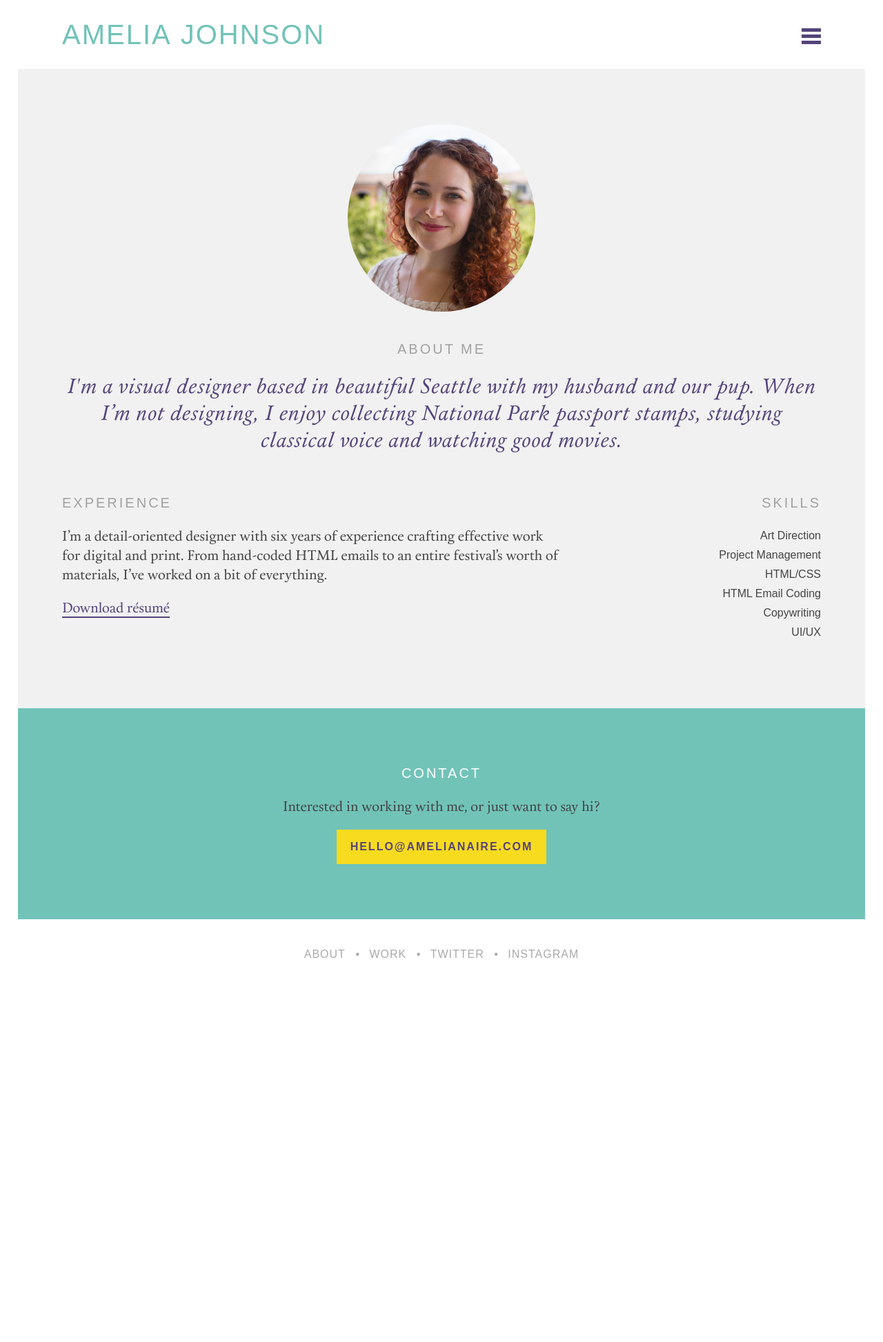
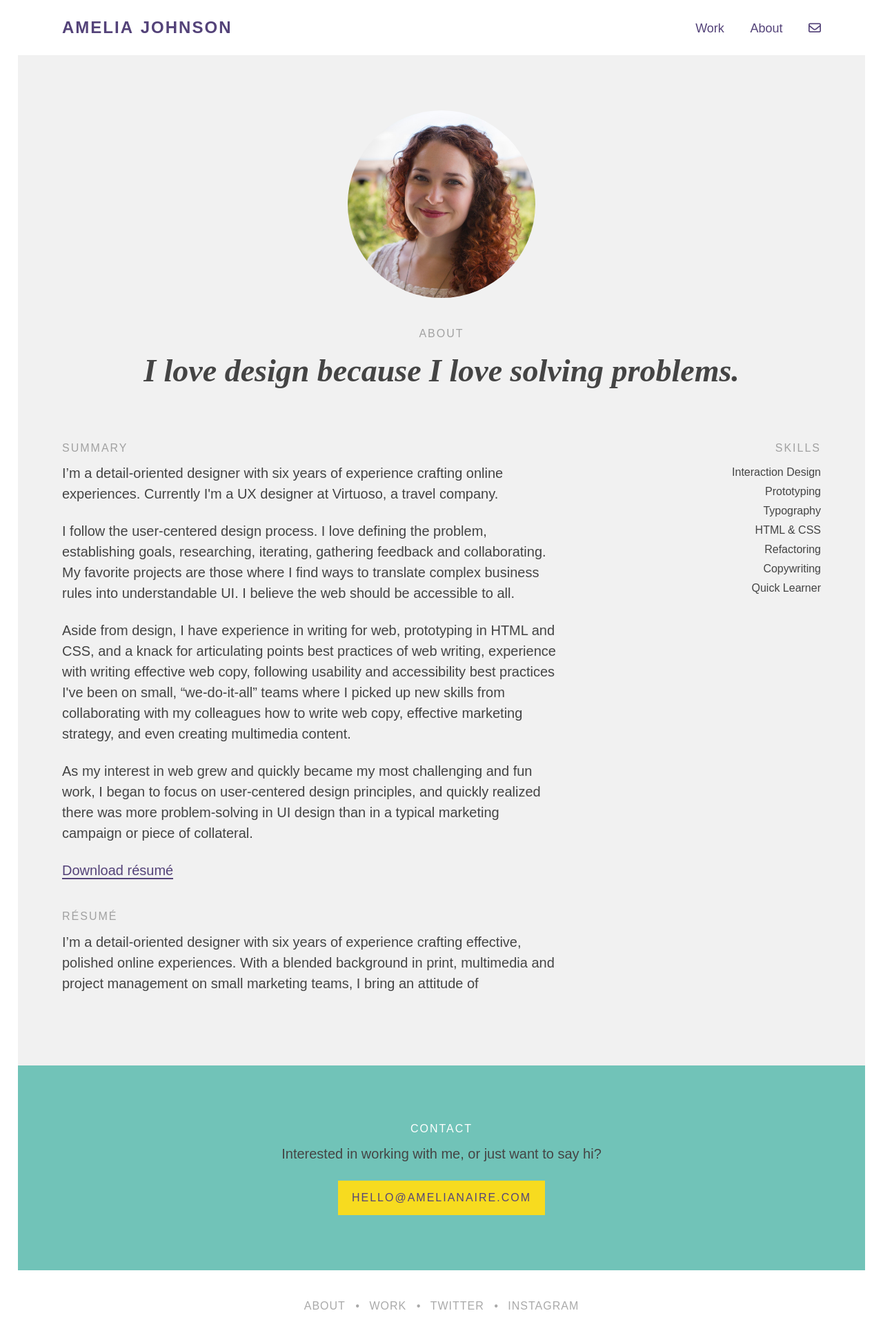
Before and after one commit to amelianaire/amelianaire_2014, a Jekyll site: the page built from about/index.html, in a window 1280 px wide. Shown: the whole page at 69% size. Built offline with Jekyll 4.4.1, drawn with Linux system fonts in a browser that asks for light colours; nearby versions of some CDN libraries; Markdown is read by kramdown in place of the engine named in the settings; before the commit the page ends 1435 px from its top, so only the background shows below that.

Commit message:
Worked on nav, typography, about me page and homepage B

```diff
--- a/_layouts/default.html
+++ b/_layouts/default.html
@@ -7,7 +7,7 @@
         <meta charset="utf-8">
         <meta http-equiv="X-UA-Compatible" content="IE=edge">
         <title>{{ page.title }}</title>
-        <meta name="description" content="Visual designer with six years of experience crafting effective, polished solutions for web and print.">
+        <meta name="description" content="UX and Visual designer with six years of experience crafting effective, polished solutions for web.">
         <meta name="viewport" content="width=device-width, initial-scale=1">
 
         <!-- Place favicon.ico and apple-touch-icon.png in the root directory -->
@@ -16,6 +16,11 @@
         <link rel="stylesheet" href="{{site.baseurl}}/css/fonts.css">
         <link rel="stylesheet" href="{{site.baseurl}}/css/gridpak.css">
         <link rel="stylesheet" href="{{site.baseurl}}/css/main.css">
+
+        <!--FontAwesome-->
+        <script src="https://use.fontawesome.com/984a62f17b.js"></script>
+
+
         <script src="{{site.baseurl}}/js/vendor/modernizr-2.6.2.min.js"></script>
 
         <script src="//use.typekit.net/bxe3ppa.js"></script>
@@ -26,6 +31,7 @@
             <p class="browsehappy">You are using an <strong>outdated</strong> browser. Please <a href="http://browsehappy.com/">upgrade your browser</a> to improve your experience.</p>
         <![endif]-->
 
+<!--
         <div id="menu" class="modal">
             <nav>
                 <a href="{{site.baseurl}}/">Work</a>
@@ -33,20 +39,31 @@
                 <a href="mailto:hello@amelianaire.com">Contact</a>
             </nav>
         </div>
+-->
 
         <header id="page-header" class="clearfix">
             <div class="content">
                 <div class="row">
-                    <div class="col span_6">
+                    <div class="col span_3">
                         <h1 id="logo"><a href="{{site.baseurl}}/">Amelia Johnson</a></h1>
+                    </div>
 
-                        <div id="menu-button">
+
+                <div class="col span_3">
+                    <nav class="nav">
+                        <a href="{{site.baseurl}}/">Work</a>
+                        <a href="{{site.baseurl}}/about/">About</a>
+                        <a href="mailto:hello@amelianaire.com"><span class="fa fa-envelope-o" aria-hidden="true"></span></a>
+
+                    </nav>
+                </div>
+                        <!--<div id="menu-button">
                             <div class="menu-bar-one"></div>
                             <div class="menu-bar-two"></div>
                             <div class="menu-bar-three"></div>
                         </div>
+                        <-->
                     </div>
-                </div>
             </div>
         </header>
 
--- a/_layouts/work.html
+++ b/_layouts/work.html
@@ -22,10 +22,10 @@ layout: default
                                 <span class="loop-item on">Hire</span>
                                 <span class="loop-item">Coffee</span>
                                 <span class="loop-item">Freelance</span>
-                                <span class="loop-item">Tetris</span>
+                                <span class="loop-item">Scrabble</span>
                             </h3>
                             <div class="button-wrap">
-                                <a class="button" href="mailto:hello@amelianaire.com">hello@amelianaire.com</a>
+                                <a class="button" href="mailto:hello@amelianaire.com"> hello@amelianaire.com</a>
                             </div>
                         </div>
                     </div>
--- a/about/index.html
+++ b/about/index.html
@@ -15,30 +15,48 @@ title: Amelia Johnson - About
 
         <div class="row">
             <div class="col span_6 center">
-                <h2 class="gray-text">About Me</h2>
-                <h1 class="tagline">I'm a visual designer based in beautiful Seattle with my husband and our pup. When I’m not designing, I enjoy collecting National Park passport stamps, studying classical voice and watching good movies.</h1>
+                <h2 class="gray-text">About</h2>
+                <h1 class="tagline">I love design because I love solving problems.</h1>
             </div>
          </div>
 
         <div class="row">
             <div class="col span_4">
-                <h2 class="gray-text">Experience</h2>
-                <p>I’m a detail-oriented designer with six years of experience crafting effective work for digital and print. From hand-coded HTML emails to an entire festival’s worth of materials, I’ve worked on a bit of everything.</p>
+                <h2 class="gray-text">Summary</h2>
+                <p>I’m a detail-oriented designer with six years of experience crafting online experiences. Currently I'm a UX designer at Virtuoso, a travel company.</p>
+
+                <p>I follow the user-centered design process. I love defining the problem, establishing goals, researching, iterating, gathering feedback and collaborating. My favorite projects are those where I find ways to translate complex business rules into understandable UI. I believe the web should be accessible to all.</p>
+
+                <p>Aside from design, I have experience in writing for web, prototyping in HTML and CSS, and a knack for articulating points
+
+
+                    best practices of web writing,  experience with writing effective web copy, following usability and accessibility best practices I've been on small, &ldquo;we-do-it-all&rdquo; teams where I picked up new skills from collaborating with my colleagues how to write web copy, effective marketing strategy, and even creating multimedia content.</p>
+
+                <p>As my interest in web grew and quickly became my most challenging and fun work, I began to focus on user-centered design principles, and quickly realized there was more problem-solving in UI design than in a typical marketing campaign or piece of collateral. </p>
+
                 <a href="Amelia-Johnson-Resume.pdf">Download r&eacute;sum&eacute;</a>
             </div>
 
             <div class="col span_2 right">
                 <h2 class="gray-text">Skills</h2>
                 <ul>
-                    <li>Art Direction</li>
-                    <li>Project Management</li>
-                    <li>HTML/CSS</li>
-                    <li>HTML Email Coding</li>
+                    <li>Interaction Design</li>
+                    <li>Prototyping</li>
+                    <li>Typography</li>
+                    <li>HTML & CSS</li>
+                    <li>Refactoring</li>
                     <li>Copywriting</li>
-                    <li>UI/UX</li>
+                    <li>Quick Learner</li>
+
                 </ul>
             </div>
         </div>
+
+        <!--Resume-->
+        <div class="row">
+            <div class="col span_4">
+                <h2 class="gray-text">R&Eacute;sum&Eacute;</h2>
+                <p>I’m a detail-oriented designer with six years of experience crafting effective, polished online experiences. With a blended background in print, multimedia and project management on small marketing teams, I bring an attitude of </p>
     </section>
 </div>
 
--- a/css/main.css
+++ b/css/main.css
@@ -100,37 +100,52 @@ textarea {
 h1, h2, h3, h4 {
     margin-top: 0;
     margin-bottom: 0.6em;
-    text-transform: uppercase;
     font-weight: 400;
-    color: #544379;
+    color: #444;
 }
 
 h1 {
-    font-family: "franklin-gothic-urw-comp-1","franklin-gothic-urw-comp-2", sans-serif;
-    font-size: 40px;
-    letter-spacing: 2px;
+    font-family: "canada-type-gibson-1", "canada-type-gibson-2", sans-serif;
+    font-size: 38px;
+    letter-spacing: 1px;
+    text-transform: uppercase;
     font-weight: 400;
     line-height: 1em;
 }
 
+h1.detail {
+    font-size:34px;
+    text-transform: none;
+    letter-spacing: 2px;
+    color: #999;
+}
+
+h2.tagline {
+    font-size: 20px;
+    color: #444;
+}
+
 h2 {
-    font-family: "franklin-gothic-urw-1","franklin-gothic-urw-2", sans-serif;
-    font-size: 20px;
-    letter-spacing: 3px;
+    font-family: "canada-type-gibson-1", "canada-type-gibson-2", sans-serif;
+    font-size: 16px;
+    letter-spacing: 2px;
+    text-transform: uppercase;
     font-weight: 400;
-    margin-bottom: 1em;
+    margin-bottom: 0.6rem;
 }
 
 h3 {
-    font-family: "franklin-gothic-urw-1","franklin-gothic-urw-2", sans-serif;
+    font-family: "canada-type-gibson-1", "canada-type-gibson-2", sans-serif;
     font-size: 16px;
     letter-spacing: 3px;
+    text-transform: uppercase;
     font-weight: 400;
     color: #a1a1a1;
 }
 
 p {
     margin-top: 0;
+    margin-bottom: 1.5rem;
 }
 
 a {
@@ -156,14 +171,17 @@ ul {
     list-style: none;
     margin-top: 0;
     padding-left: 0;
+
 }
 
 .content ul.bullets {
     list-style: disc outside none;
     margin-left: 20px;
-    font-family: 'calendas_plus', serif;
+    margin-bottom: 2.6rem;
+    font-family: "canada-type-gibson-1", "canada-type-gibson-2", sans-serif;
     font-size: 20px;
-    line-height: 1.4;
+    line-height: 1.6;
+
 }
 
 .content ul.bullets li {
@@ -171,23 +189,24 @@ ul {
 }
 
 body {
-    font-family: 'calendas_plus', serif;
+    font-family: "canada-type-gibson-1", "canada-type-gibson-2", sans-serif;
+    font-weight: 400;
     background-color: #fff;
     color: #444;
     text-rendering: optimizeLegibility;
     position: relative;
     font-size: 20px;
+    line-height: 1.5;
 }
 
 .tagline {
-    font-family: 'calendas_plus', serif;
-    font-size: 24px;
+    font-family: "leitura-news-1", "leitura-news-2", serif;
+    font-size: 46px !important;
     font-style: italic;
-    font-weight: normal;
+    font-weight: 700;
     letter-spacing: 0;
     text-transform: none;
-    letter-spacing: 1px;
-    line-height: 1.3;
+    line-height: 1.4;
 }
 
 #page-wrapper {
@@ -200,8 +219,8 @@ body {
 
 .button {
     font-size: 16px;
-    font-family: "franklin-gothic-urw-1","franklin-gothic-urw-2", sans-serif;
-    font-weight: 700;
+    font-family: "canada-type-gibson-1", "canada-type-gibson-2", sans-serif;
+    font-weight: 400;
     letter-spacing: 2px;
     background-color: #f7db1f;
     color: #544379;
@@ -219,6 +238,10 @@ body {
 .button:hover {
     color: #fff;
     border-bottom: 50px solid #544379;
+}
+
+button.header {
+    background-color: red;
 }
 
 @-moz-document url-prefix() {
@@ -253,17 +276,21 @@ body {
     padding: 0 15px;
 }
 
-#logo {
-    font-weight: 400;
-    font-size: 30px;
-    letter-spacing: 1px;
+h1#logo {
+    font-family: "canada-type-gibson-1", "canada-type-gibson-2", sans-serif;
+    font-size: 24px;
+    font-weight: 600;
     text-transform: uppercase;
-    margin: 10px 0;
+    letter-spacing: 2px;
+    text-align: center;
+    line-height: 80px;
+    margin: 0;
+
 }
 
 #logo a {
     border: none;
-    color: #71c3b8;
+    color: #544379;
 }
 
 #logo a:hover {
@@ -281,7 +308,7 @@ body {
 /* ===========
    MENU
    =========== */
-
+/*
 #menu {
     background-color: rgba(209,182,11,0.9);
 }
@@ -295,10 +322,10 @@ body {
     transform: translate(-50%, -50%);
 }
 
+/*
 #menu nav a {
     display: block;
-    /*font-family: "franklin-gothic-urw-1","franklin-gothic-urw-2", sans-serif;*/
-    font-family: "franklin-gothic-urw-comp-1","franklin-gothic-urw-comp-2", sans-serif;
+    font-family: "canada-type-gibson-1", "canada-type-gibson-2", sans-serif;
     font-size: 48px;
     letter-spacing: 4px;
     text-align: center;
@@ -308,8 +335,30 @@ body {
     transition: color 0.2s;
     color: #544379;
     color: #fff;
-    font-weight: 700;
+    font-weight: 400;
     padding: 0.25em 0;
+}
+*/
+
+.nav {
+    text-align: center;
+}
+
+.nav a {
+    font-size: 18px;
+    text-decoration: none;
+    border: none;
+    margin-left: 2rem;
+    padding-bottom: 2px;
+}
+
+.nav a:hover {
+    color: #333;
+    border-bottom: 1px solid #333;
+}
+
+.nav a:active {
+    color: black;
 }
 
 #menu nav a:hover {
@@ -432,7 +481,7 @@ body {
 }
 
 .content ul {
-    font-family: "franklin-gothic-urw-1","franklin-gothic-urw-2", sans-serif;
+    font-family: "canada-type-gibson-1", "canada-type-gibson-2", sans-serif;
     font-size: 16px;
     font-weight: 500;
     line-height: 1.75;
@@ -447,7 +496,7 @@ body {
 }
 
 .loop-item {
-    font-weight: 700;
+    font-weight: 400;
     display: none;
 }
 
@@ -474,7 +523,7 @@ body {
     line-height: 50px;
     margin: 0 10px;
     text-transform: uppercase;
-    font-family: "franklin-gothic-urw-comp-1","franklin-gothic-urw-comp-2", sans-serif;
+    font-family: "canada-type-gibson-1", "canada-type-gibson-2", sans-serif;
     letter-spacing: 1px;
     font-size: 24px;
 }
@@ -570,7 +619,7 @@ body {
     left: 0;
     width: 100%;
     height: 100%;
-    background-color: rgba(209,182,11,0.9);
+    background-color: rgba(113,195,184,0.9);
     z-index: 10;
     opacity: 0;
 
@@ -590,7 +639,7 @@ body {
     -webkit-transform: translate(-50%, -50%);
     transform: translate(-50%, -50%);
     color: #fff;
-    font-family: "franklin-gothic-urw-1","franklin-gothic-urw-2", sans-serif;
+    font-family: "canada-type-gibson-1", "canada-type-gibson-2", sans-serif;
     font-size: 30px;
     line-height: 1.2em;
     letter-spacing: 1px;
@@ -598,7 +647,7 @@ body {
     width: 80%;
     display: block;
     text-transform: uppercase;
-    font-weight: 700;
+    font-weight: 400;
     font-size: 18px;
     letter-spacing: 2px;
 }
@@ -608,7 +657,7 @@ body {
    =========== */
 
 footer {
-    font-family: "franklin-gothic-urw-1","franklin-gothic-urw-2", sans-serif;
+    font-family: "canada-type-gibson-1", "canada-type-gibson-2", sans-serif;
     font-size: 16px;
     color: #a9a9a9;
     text-align: center;
@@ -768,12 +817,32 @@ footer a:hover {
     }
 
     #logo {
+        font-family: "canada-type-gibson-1", "canada-type-gibson-2", sans-serif;
+        font-weight: 400;
         font-size: 40px;
-        letter-spacing: 2px;
+        letter-spacing: 1px;
         word-spacing: 2px;
         text-align: left;
-        margin: 20px 0;
+        margin: 0;
+        line-height: 4;
+
     }
+
+    h1#logo {
+    font-family: "canada-type-gibson-1", "canada-type-gibson-2", sans-serif;
+    font-size: 24px;
+    font-weight: 600;
+    text-transform: uppercase;
+    letter-spacing: 2px;
+    text-align: left;
+    line-height: 80px;
+}
+
+    .nav {
+    line-height: 4;
+    text-align: right;
+}
+
 
     #menu-button {
         width: 28px;
@@ -809,7 +878,7 @@ footer a:hover {
     }
 
     .home-tagline {
-        max-width: 540px;
+        max-width: 660px;
         margin-left: auto;
         margin-right: auto;
     }
@@ -822,6 +891,8 @@ footer a:hover {
 @media only screen and (min-width: 960px) {
     #logo {
         margin: 30px 0;
+        text-align: left;
+
     }
 
     #menu-button {
```
Also changed, not shown: _work/virtuoso-homepage/index.html (added, +74 -0 lines), index.html (+4 -3 lines), _work/virtuoso-homepage/big-read-large.jpg (added), _work/virtuoso-homepage/big-read-one.jpg (added), _work/virtuoso-homepage/big-read-stencil.jpg (added), _work/virtuoso-homepage/homepage-large.jpg (added), _work/virtuoso-homepage/homepage-wireframe.jpg (added), _work/virtuoso-homepage/thumbnail.jpg (added).
